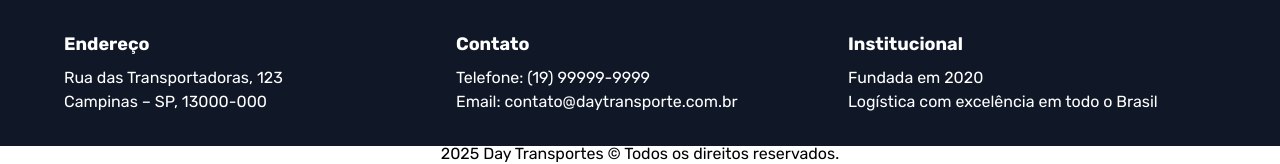
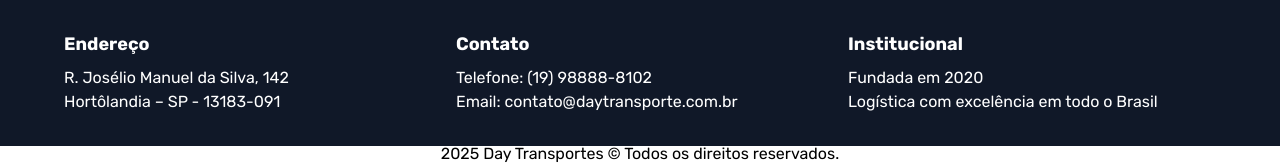
Before and after one commit to pedrovjesus/daytransporte, a Next.js app: page / in a window 1280 px wide. Shown: the part 2829-2993 px from the top of the page. Built offline with nearby package versions, Linux system fonts and the light colour scheme.

Commit message:
mudando o export do next

```diff
--- a/next.config.ts
+++ b/next.config.ts
@@ -1,7 +1,7 @@
 import type { NextConfig } from "next";
 
 const isGithubPages = process.env.NODE_ENV === "production";
-const repo = "daytransporte"; // ⬅️ altere para o nome real do seu repositório
+const repo = "daytransporte";
 
 const nextConfig: NextConfig = {
   output: "export",
--- a/package.json
+++ b/package.json
@@ -4,7 +4,7 @@
   "private": true,
   "scripts": {
     "dev": "next dev",
-    "build": "next build && next export",
+    "build": "next build",
     "deploy": "gh-pages -d out",
     "start": "next start",
     "lint": "next lint"
--- a/src/app/_components/footer.tsx
+++ b/src/app/_components/footer.tsx
@@ -5,14 +5,14 @@
         {/* Endereço */}
         <div>
           <h4 className="text-lg font-semibold mb-2">Endereço</h4>
-          <p>Rua das Transportadoras, 123</p>
-          <p>Campinas – SP, 13000-000</p>
+          <p>R. Josélio Manuel da Silva, 142</p>
+          <p>Hortôlandia – SP - 13183-091</p>
         </div>
 
         {/* Contato */}
         <div>
           <h4 className="text-lg font-semibold mb-2">Contato</h4>
-          <p>Telefone: (19) 99999-9999</p>
+          <p>Telefone: (19) 98888-8102</p>
           <p>Email: contato@daytransporte.com.br</p>
         </div>
 
```
